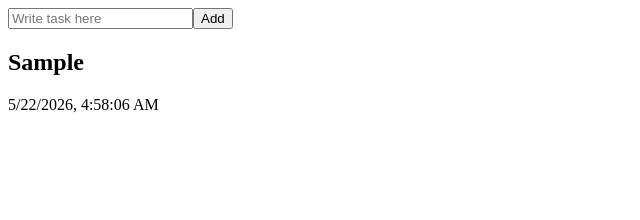
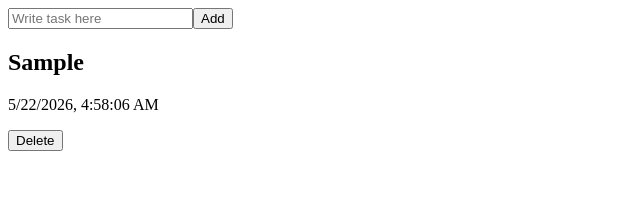
Before and after one commit to jaspreet204/to-do, a React (Create React App) app: page / in a window 1280 px wide. Both pictures are taken after typing "Sample" into the empty fields and a click on the input "Add". Shown: the top 220 px of the page, without its empty margins (0-640 px from the left). Built offline with nearby package versions, Linux system fonts and the light colour scheme.

Commit message:
added delete tasks

```diff
--- a/src/App.js
+++ b/src/App.js
@@ -24,7 +24,7 @@ function App() {
   return (
     <>
       <AddTask dispatch={dispatch}/>
-      <TaskList tasks={tasks}/>
+      <TaskList tasks={tasks}  dispatch={dispatch}/>
     </>
   );
 }
--- a/src/components/TaskBox.js
+++ b/src/components/TaskBox.js
@@ -1,12 +1,14 @@
 function TaskBox(props){
 
+     const deleteTask = () => {
+     props.dispatch({ type: "DELETE", id: props.task.id});
+    }
     return(
         <section className="notes">
            <h2>{props.task.task}</h2>
-            <p>{props.task.date}</p>
+           <p>{props.task.date}</p>
+           <input type="button" value="Delete" onClick={deleteTask} />
         </section>
-
     );
 }
-
 export default TaskBox;
```
